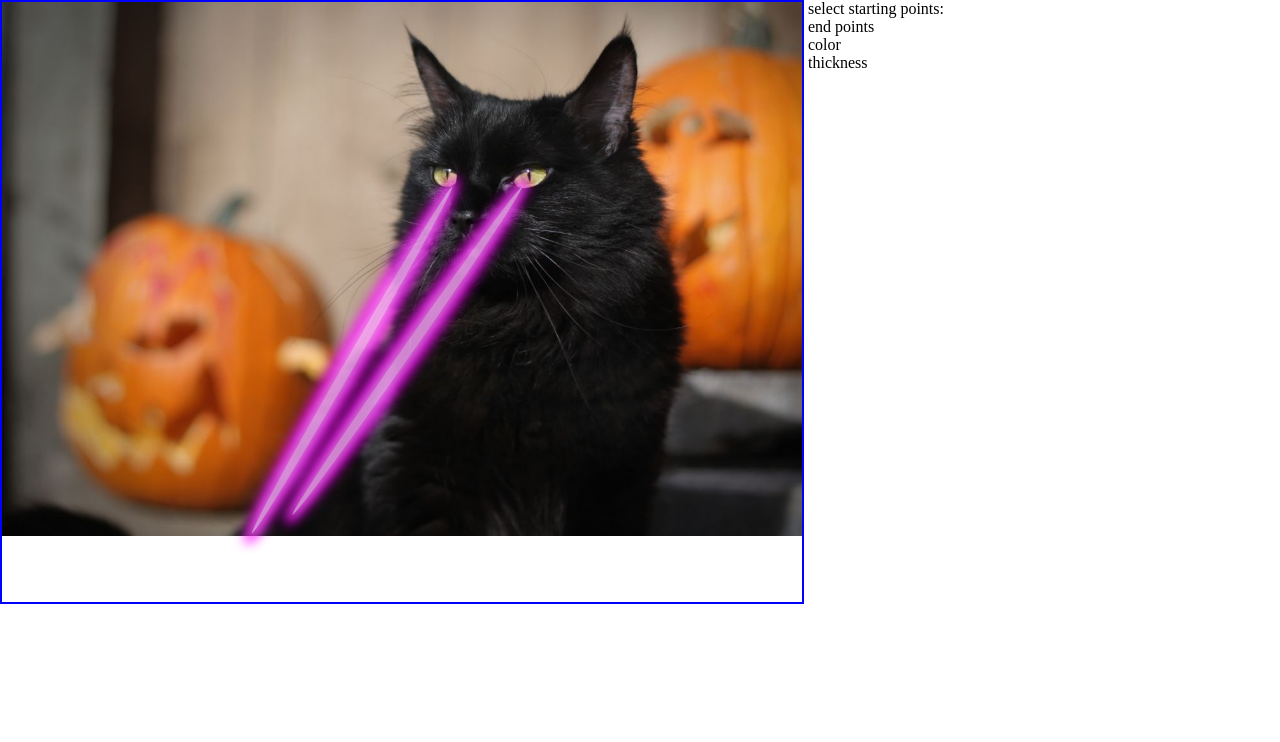
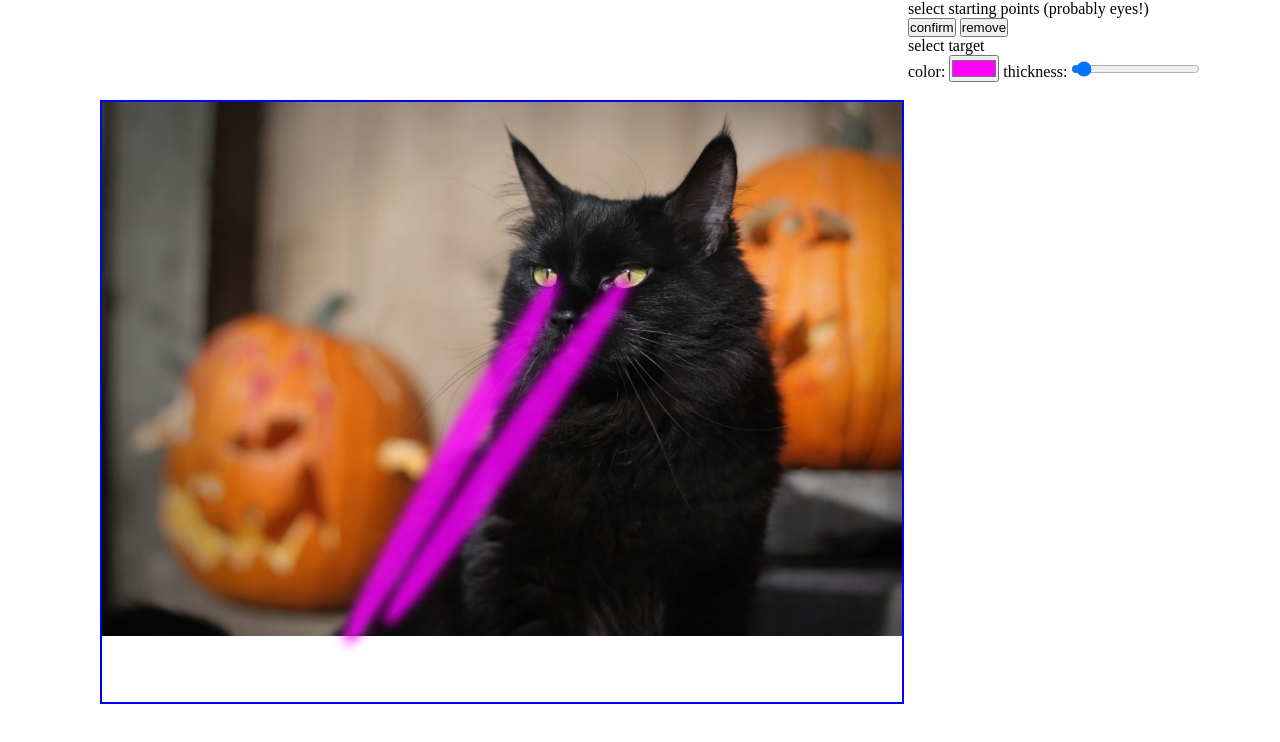
Before and after one commit to majkamajka/lazerify, a website built with webpack: page index.html in a window 1280 px wide. Built offline with nearby package versions, Linux system fonts and the light colour scheme.

Commit message:
selecting targets, buttons, remove targets

```diff
--- a/index.html
+++ b/index.html
@@ -12,13 +12,17 @@
 
     <div id="lazer-props">
 
-      <p>select starting points:</p>
+      <p>select starting points (probably eyes!)</p>
+      <button id="confirm-eyes" type="submit" value="confirm">confirm</button>
+      <button id="remove-eyes" type="submit" value="confirm">remove</button>
 
-      <p>end points</p>
+      <p>select target</p>
 
-      <p>color</p>
+      <label for="spacing">color:</label>
+      <input id="spacing" type="color" name="color" min="1" max="200" value="#ff00ff">
 
-      <p>thickness</p>
+      <label for="spacing">thickness:</label>
+      <input id="spacing" type="range" name="height" min="1" max="200" value="10" data-sizing="px">
 
 
 
--- a/js/app.js
+++ b/js/app.js
@@ -2,16 +2,30 @@ import "../scss/style.scss";
 
 $(function() {
 
-  const imageDiv = $("#image");
-
-
   const style = getComputedStyle(document.body);
   let imgPath = style.getPropertyValue('--baseImg').replace("/'/", "");
 
-  console.log(imgPath);
+  const imageDiv = $("#image");
+  const confirmEyesBtn = $("#confirm-eyes");
+  const removeEyesBtn = $("#remove-eyes");
+
+  let startingPoints = $(".target");
 
   $(imageDiv).css("backgroundImage", `url(${eval(imgPath)})`); // later, i'll think about how to get rid of eval
-  console.log(imageDiv);
+
+  $(imageDiv).on("click", () => {
+    startingPoints = $(".target");
+    if (startingPoints.length < 2 ) {
+      const layerX = event.layerX-15;
+      const layerY = event.layerY-15;
+      const startingPoint = $(`<div class="target" style="top:${layerY}px; left: ${layerX}px"></div>`); // maybe some unique id will be needed in future
+      $(event.target).append(startingPoint);
+    }
+  });
+
+  $(removeEyesBtn).on("click", () => {
+    $(imageDiv).find(".target").remove();
+  });
 
   // function handleUpdate() {
   //   const suffix = this.dataset.sizing || '';
--- a/js/out.js
+++ b/js/out.js
@@ -75,16 +75,30 @@ Object.defineProperty(__webpack_exports__, "__esModule", { value: true });
 
 $(function() {
 
-  const imageDiv = $("#image");
-
-
   const style = getComputedStyle(document.body);
   let imgPath = style.getPropertyValue('--baseImg').replace("/'/", "");
 
-  console.log(imgPath);
+  const imageDiv = $("#image");
+  const confirmEyesBtn = $("#confirm-eyes");
+  const removeEyesBtn = $("#remove-eyes");
+
+  let startingPoints = $(".target");
 
   $(imageDiv).css("backgroundImage", `url(${eval(imgPath)})`); // later, i'll think about how to get rid of eval
-  console.log(imageDiv);
+
+  $(imageDiv).on("click", () => {
+    startingPoints = $(".target");
+    if (startingPoints.length < 2 ) {
+      const layerX = event.layerX-15;
+      const layerY = event.layerY-15;
+      const startingPoint = $(`<div class="target" style="top:${layerY}px; left: ${layerX}px"></div>`); // maybe some unique id will be needed in future
+      $(event.target).append(startingPoint);
+    }
+  });
+
+  $(removeEyesBtn).on("click", () => {
+    $(imageDiv).find(".target").remove();
+  });
 
   // function handleUpdate() {
   //   const suffix = this.dataset.sizing || '';
@@ -134,7 +148,7 @@ exports = module.exports = __webpack_require__(3)(undefined);
 
 
 // module
-exports.push([module.i, "* {\n  padding: 0;\n  margin: 0; }\n\n:root {\n  --baseImg: 'images/black-cat.jpg';\n  --size: 50px; }\n\n#image {\n  font-size: var(--size);\n  display: inline-block;\n  border: 2px solid blue;\n  height: 600px;\n  width: 800px;\n  background-repeat: no-repeat;\n  background-size: contain;\n  position: relative; }\n\n.lazer {\n  display: inline-block;\n  background-color: #ffa3ff;\n  height: 10px;\n  width: 400px;\n  position: absolute;\n  transform-origin: 0 50%;\n  border-radius: 100%;\n  box-shadow: 0 0 8px 4px #ff80ff, 0 0 12px 11px magenta;\n  opacity: 0.8; }\n  .lazer.one {\n    top: 180px;\n    left: 520px;\n    transform: rotate(125deg); }\n  .lazer.two {\n    top: 180px;\n    left: 450px;\n    transform: rotate(120deg); }\n\n#lazer-props {\n  display: inline-block;\n  vertical-align: top; }\n", ""]);
+exports.push([module.i, "* {\n  padding: 0;\n  margin: 0; }\n\n:root {\n  --baseImg: 'images/black-cat.jpg';\n  --size: 50px;\n  --lazerThickness: 10px;\n  --lazerLength: 400px;\n  --lazerColor: #ff00ff; }\n\n#image {\n  font-size: var(--size);\n  display: inline-block;\n  border: 2px solid blue;\n  height: 600px;\n  width: 800px;\n  background-repeat: no-repeat;\n  background-size: contain;\n  position: relative;\n  margin-top: 100px;\n  margin-left: 100px; }\n\n.lazer {\n  display: inline-block;\n  background-color: var(--lazerColor);\n  /*lighten(var(--lazerColor), 32%) */\n  height: var(--lazerThickness);\n  width: var(--lazerLength);\n  position: absolute;\n  transform-origin: 0 50%;\n  border-radius: 100%;\n  box-shadow: 0 0 8px 4px var(--lazerColor), 0 0 12px 11px var(--lazerColor);\n  /*0 0 8px 4px lighten(var(--lazerColor), 25%) */\n  opacity: 0.8; }\n  .lazer.one {\n    top: 180px;\n    left: 520px;\n    transform: rotate(125deg); }\n  .lazer.two {\n    top: 180px;\n    left: 450px;\n    transform: rotate(120deg); }\n\n#lazer-props {\n  display: inline-block;\n  vertical-align: top; }\n\n.target {\n  display: inline-block;\n  height: 20px;\n  width: 20px;\n  border: 2px solid red;\n  border-radius: 100%;\n  position: absolute; }\n", ""]);
 
 // exports
 
--- a/scss/style.scss
+++ b/scss/style.scss
@@ -8,6 +8,9 @@
 :root {
   --baseImg: 'images/black-cat.jpg';
   --size: 50px;
+  --lazerThickness: 10px;
+  --lazerLength: 400px;
+  --lazerColor: #ff00ff;
 }
 
 #image {
@@ -19,17 +22,19 @@
   background-repeat: no-repeat;
   background-size: contain;
   position: relative;
+  margin-top:100px;
+  margin-left: 100px;
 }
 
 .lazer {
   display: inline-block;
-  background-color: lighten(magenta, 32%);
-  height: 10px;
-  width: 400px;
+  background-color: var(--lazerColor); /*lighten(var(--lazerColor), 32%) */
+  height: var(--lazerThickness);
+  width: var(--lazerLength);
   position: absolute;
   transform-origin: 0 50%;
   border-radius: 100%;
-  box-shadow: 0 0 8px 4px lighten(magenta, 25%), 0 0 12px 11px magenta;
+  box-shadow: 0 0 8px 4px var(--lazerColor), 0 0 12px 11px var(--lazerColor); /*0 0 8px 4px lighten(var(--lazerColor), 25%) */
   opacity: 0.8;
 
   &.one {
@@ -50,3 +55,12 @@
   display: inline-block;
   vertical-align: top;
 }
+
+.target {
+  display: inline-block;
+  height: 20px;
+  width: 20px;
+  border: 2px solid red;
+  border-radius: 100%;
+  position: absolute;
+}
```
